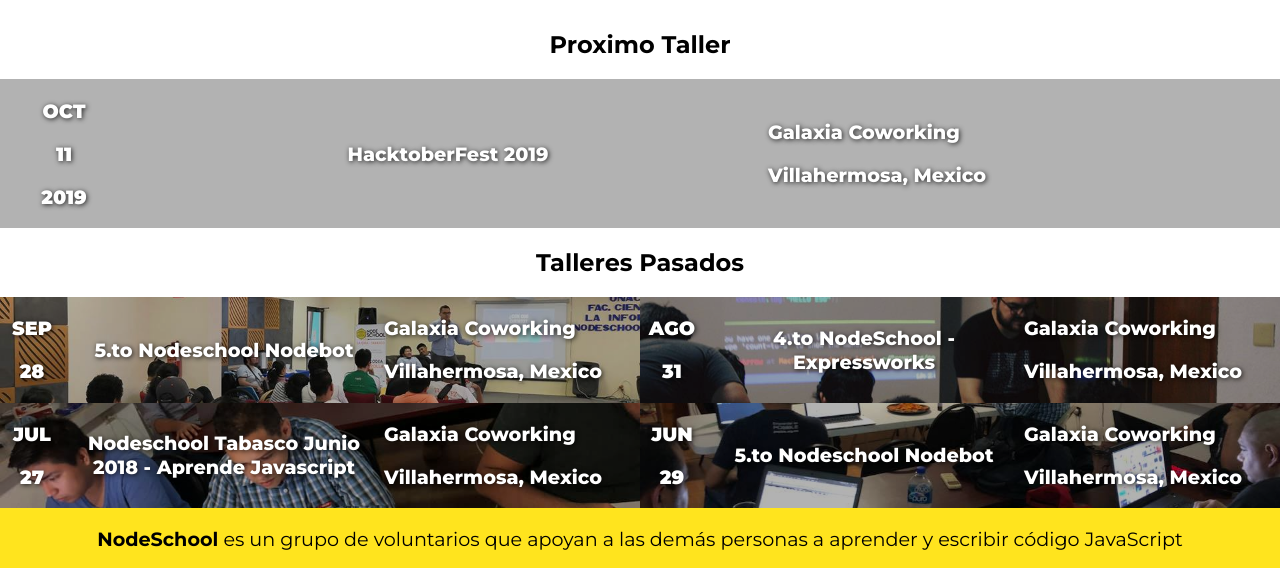
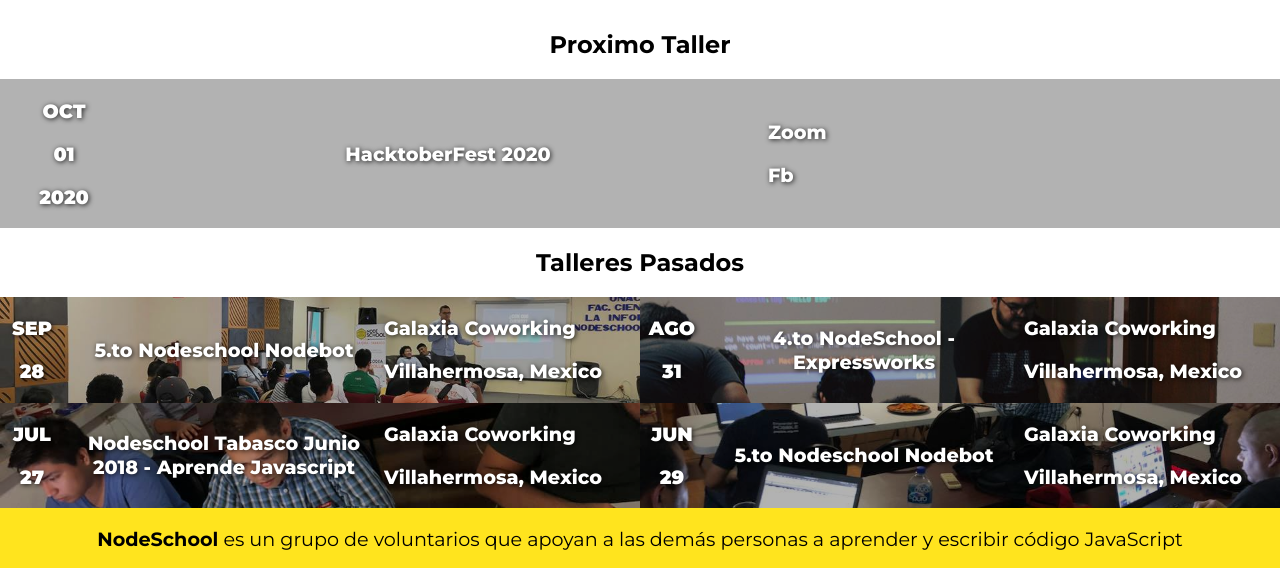
Before and after one commit to nodeschool/tabasco, a website: page index.html in a window 1280 px wide. Shown: the part 940-1508 px from the top of the page. Drawn offline with Linux system fonts and the light colour scheme.

Commit message:
Update index.html

```diff
--- a/index.html
+++ b/index.html
@@ -83,15 +83,15 @@
             <div class="layer0">
                 <div class="eventDay">
                     <p>OCT</p>
-                    <P>11</P>
-                    <P>2019</P>
+                    <P>01</P>
+                    <P>2020</P>
                 </div>
                 <div class="eventName">
-                    <p>HacktoberFest 2019</p>
+                    <p>HacktoberFest 2020</p>
                 </div>
                 <div class="eventPlace">
-                    <p>Galaxia Coworking</p>
-                    <p>Villahermosa, Mexico</p>
+                    <p>Zoom</p>
+                    <p>Fb</p>
                 </div>
             </div>
         </section>
```
